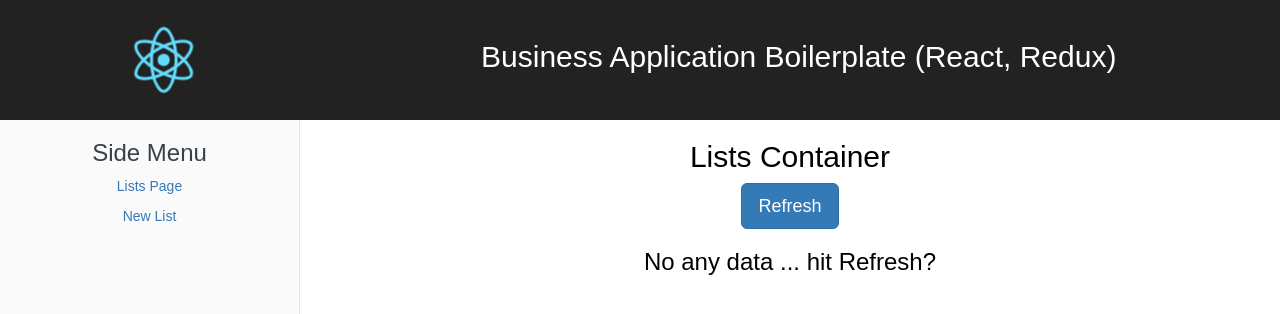
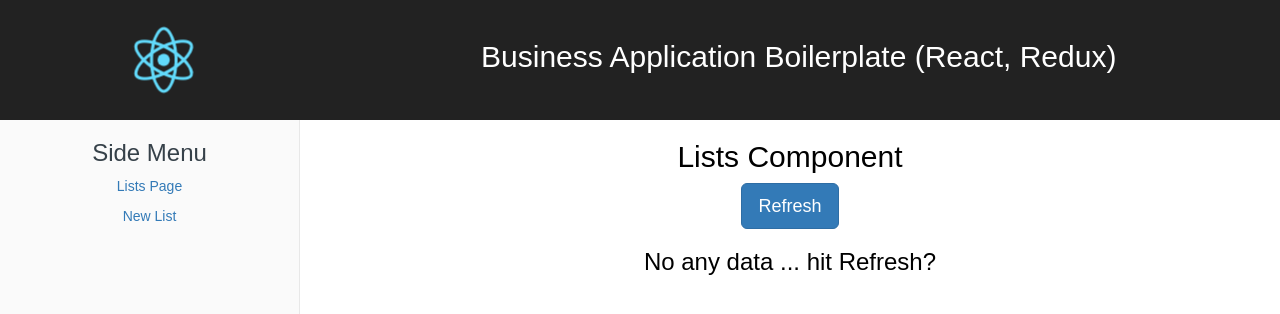
Before and after one commit to klishevich/business_react_boilerplate, a React app: page / in a window 1280 px wide. Shown: the top 314 px of the page. Built offline with nearby package versions, Linux system fonts and the light colour scheme.

Commit message:
remove css from container

```diff
--- a/src/components/Header/Header.css
+++ b/src/components/Header/Header.css
@@ -1,11 +1,11 @@
-.App-logo {
-  animation: App-logo-spin infinite 20s linear;
-  height: 80px;
-}
-
-.Header {
+.header {
   background-color: #222;
   height: 120px;
   padding: 20px;
   color: white;
 }
+
+.header__app-logo {
+  animation: App-logo-spin infinite 20s linear;
+  height: 80px;
+}
--- a/src/components/Header/index.js
+++ b/src/components/Header/index.js
@@ -5,10 +5,10 @@ import './Header.css';
 class Header extends Component {
   render() {
     return (
-      <div className="Header">
+      <div className="header">
       	<div className="row">
       	  <div className="col-md-3">
-      	    <img src={logo} className="App-logo" alt="logo" />
+      	    <img src={logo} className="header__app-logo" alt="logo" />
       	  </div>
       	  <div className="col-md-9">
       	    <h2>Business Application Boilerplate (React, Redux)</h2>
--- a/src/components/ListsIndex/ListsIndex.css
+++ b/src/components/ListsIndex/ListsIndex.css
@@ -1,10 +1,30 @@
-.ListsIndex {
+.lists-index {
+  position: absolute;
+  top: 120px;
+  right: 0;
+  left: 300px;
+  bottom: 0;
+  overflow-y: auto;
+  color: #000;
+  background: #fff;
+  min-height: 600px;
+}
+
+.lists-index-header {
+  min-height: 90px;
+}
+
+.lists-index-table {
 	text-align: left;
 }
 
-.ListsIndex_thButtons {
+.lists-index-table__th-buttons {
 	width: 160px;
 }
-.ListsIndex_editButton {
+.lists-index-table__edit-button {
 	margin-right: 10px;
 }
+
+.lists-index-table__edit-button_bold {
+	font-weight: bold;
+}
--- a/src/components/ListsIndex/index.js
+++ b/src/components/ListsIndex/index.js
@@ -2,16 +2,42 @@ import React, { Component } from 'react';
 import PropTypes from 'prop-types';
 import './ListsIndex.css';
 import { convertDate } from '../../utils/convertDate';
+import H2 from '../../components/H2';
+import Button from 'react-bootstrap/lib/Button';
 
 export default class ListsIndex extends Component {
   render() {
-    const { handleListDelete, isFetching } = this.props;
+    const { handleListDelete, isFetching, lastUpdated, handleFetchListsIfNeeded, lists } = this.props;
     return (
-      <div className="ListsIndex">
+      <div className="lists-index">
+        <div className="lists-index-header">
+          <H2 title="Lists Component" />
+          <p>
+            {lastUpdated &&
+              <span>
+                Last updated at {new Date(lastUpdated).toLocaleTimeString()}.
+                {' '}
+              </span>
+            }
+            {!isFetching &&
+              <Button bsStyle="primary" bsSize="large" onClick={()=>handleFetchListsIfNeeded()}>
+                Refresh
+              </Button>
+            }
+          </p>
+          {isFetching && lists.length === 0 &&
+            <h3>Loading...</h3>
+          }
+          {!isFetching && lists.length === 0 &&
+            <h3>No any data ... hit Refresh?</h3>
+          }
+        </div>
+        {lists.length > 0 &&
+          <div className="lists-index-table" style={{ opacity: isFetching ? 0.5 : 1 }}>
             <table className="table table-striped">
               <tbody>
                 <tr>
-              <th className="ListsIndex_thButtons"></th>
+                  <th className="lists-index-table__th-buttons"></th>
                   <th>ID</th>
                   <th>List Name</th>
                   <th>Order</th>
@@ -19,13 +45,13 @@ export default class ListsIndex extends Component {
                   <th>Last Name</th>
                   <th>Date of birth</th>
                 </tr>
-            {this.props.lists.map((list, i) =>
+                {lists.map((list, i) =>
                   <tr key={i}>
                     <td>
                       <div>
-                    <a className="ListsIndex_editButton btn btn-primary" href="#">Edit</a>
+                        <a className="lists-index-table__edit-button btn btn-primary" href="#">Edit</a>
                         {!isFetching &&
-                      <button className="btn btn-danger" onClick={()=>(handleListDelete(i, list.id))}>Delete</button>
+                          <button className="lists-index-table__edit-button lists-index-table__edit-button_bold btn btn-danger" onClick={()=>handleListDelete(i, list.id)}>Delete</button>
                         }
                       </div>
                     </td>
@@ -40,6 +66,8 @@ export default class ListsIndex extends Component {
               </tbody>
             </table>
           </div>
+        }
+      </div>
     )
   }
 }
@@ -48,4 +76,6 @@ ListsIndex.propTypes = {
   lists: PropTypes.array.isRequired,
   handleListDelete: PropTypes.func.isRequired,
   isFetching: PropTypes.bool.isRequired,
+  lastUpdated: PropTypes.number,
+  handleFetchListsIfNeeded: PropTypes.func.isRequired,
 }
--- a/src/components/SideMenu/SideMenu.css
+++ b/src/components/SideMenu/SideMenu.css
@@ -1,4 +1,4 @@
-.SideMenu {
+.side-menu {
   top: 0;
   left: -300px;
   bottom: 0;
--- a/src/components/SideMenu/index.js
+++ b/src/components/SideMenu/index.js
@@ -4,7 +4,7 @@ import './SideMenu.css';
 class SideMenu extends Component {
   render() {
     return (
-      <div className="SideMenu">
+      <div className="side-menu">
         <h3>Side Menu</h3>
         <p><a href='#'>Lists Page</a></p>
         <p><a href='#'>New List</a></p>
--- a/src/containers/ListsContainer/ListsContainer.css
+++ /dev/null
@@ -1,11 +0,0 @@
-.ListsContainer {
-  position: absolute;
-  top: 120px;
-  right: 0;
-  left: 300px;
-  bottom: 0;
-  overflow-y: auto;
-  color: #000;
-  background: #fff;
-  min-height: 600px;
-}
--- a/src/containers/ListsContainer/index.js
+++ b/src/containers/ListsContainer/index.js
@@ -1,11 +1,8 @@
 import React, { Component } from 'react';
 import PropTypes from 'prop-types';
-import './ListsContainer.css';
-import H2 from '../../components/H2';
 import { fetchListsIfNeeded, deleteList } from '../../actions/listsIndex';
 import { connect } from 'react-redux';
 import ListsIndex from '../../components/ListsIndex';
-import Button from 'react-bootstrap/lib/Button';
 
 class ListsContainer extends Component {
   componentDidMount() {
@@ -18,36 +15,14 @@ class ListsContainer extends Component {
     // console.log('ListsContainer', this.props);
   	const { lists, isFetching, lastUpdated, dispatch } = this.props;
     return (
-      <div className="ListsContainer">
-      	<H2 title="Lists Container" />
-        <p>
-          {lastUpdated &&
-            <span>
-              Last updated at {new Date(lastUpdated).toLocaleTimeString()}.
-              {' '}
-            </span>
-          }
-          {!isFetching &&
-          	<Button bsStyle="primary" bsSize="large" onClick={()=>(dispatch(fetchListsIfNeeded()))}>
-          		Refresh
-          	</Button>
-          }
-        </p>
-        {isFetching && lists.length === 0 &&
-          <h3>Loading...</h3>
-        }
-        {!isFetching && lists.length === 0 &&
-          <h3>No any data ... hit Refresh?</h3>
-        }
-        {lists.length > 0 &&
-          <div style={{ opacity: isFetching ? 0.5 : 1 }}>
-            <ListsIndex
-              lists={lists}
-              isFetching={isFetching}
-              handleListDelete={(index, list_id)=>(dispatch(deleteList(index,list_id)))}
-            />
-          </div>
-        }
+      <div className="lists-container">
+        <ListsIndex
+          lists={lists}
+          isFetching={isFetching}
+          lastUpdated={lastUpdated}
+          handleListDelete={(index, list_id)=>dispatch(deleteList(index,list_id))}
+          handleFetchListsIfNeeded={()=>dispatch(fetchListsIfNeeded())}
+        />
       </div>
     );
   }
```
Also changed, not shown: 1 other file (tests, documents, lock files or other folders). Lines whose indentation alone changed are shown as unchanged.
